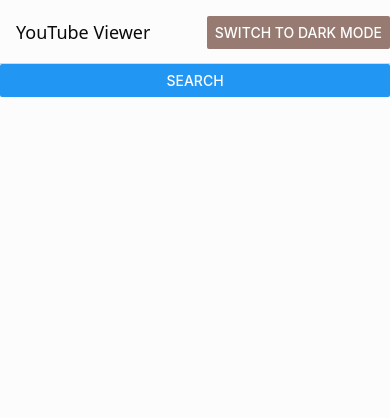
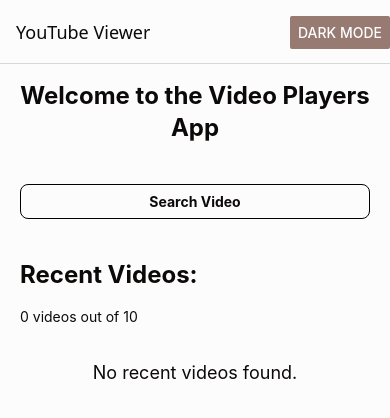
Before and after one commit to shaypahima/tubeViewer-app, a React Native app: screen /Home in a window 390 px wide. Shown: the top 418 px of the page. Built offline with nearby package versions, Linux system fonts and the light colour scheme.

Commit message:
Home page modified, recent watched videos has been added to the home page

```diff
--- a/App.js
+++ b/App.js
@@ -4,6 +4,7 @@ import AppNavigator from './src/navigation/AppNavigator';
 import { QueryClient, QueryClientProvider } from '@tanstack/react-query';
 import { SafeAreaProvider, SafeAreaView } from 'react-native-safe-area-context';
 import { ThemeProvider } from './src/contexts/themeContext';
+import { VideosProvider } from './src/contexts/videosContext';
 // Create a client
 const queryClient = new QueryClient();
 
@@ -14,11 +15,13 @@ export default function App() {
     <QueryClientProvider client={queryClient}>
       <SafeAreaProvider>
         <ThemeProvider>
-        <SafeAreaView className="flex-1">
-          <NavigationContainer>
-            <AppNavigator />
-          </NavigationContainer>
-        </SafeAreaView>
+          <VideosProvider>
+            <SafeAreaView className="flex-1">
+              <NavigationContainer>
+                <AppNavigator />
+              </NavigationContainer>
+            </SafeAreaView>
+          </VideosProvider>
         </ThemeProvider>
       </SafeAreaProvider>
     </QueryClientProvider>
--- a/src/components/UI/Button.jsx
+++ b/src/components/UI/Button.jsx
@@ -3,6 +3,7 @@ import { ThemeContext } from "../../contexts/themeContext";
 import { useContext } from "react";
 
 export default function Button({
+  className,
   title,
   onPress,
   variant = "primary",
@@ -25,11 +26,12 @@ export default function Button({
 
   return (
     <TouchableOpacity
+
       onPress={onPress}
       disabled={disabled}
       className={`px-4 py-2 rounded-lg bg-${getBackgroundColor()} ${
         disabled ? "opacity-50" : ""
-      } border border-${getBackgroundColor()} rounded-lg`}
+      } border border-${getBackgroundColor()} rounded-lg ${className}`}
     >
       <Text className="font-bold text-center" style={{ color: colors.text }}>
         {title}
--- a/src/components/VideoItem.jsx
+++ b/src/components/VideoItem.jsx
@@ -2,17 +2,24 @@ import { Text, Image, TouchableOpacity } from "react-native";
 import { useNavigation } from "@react-navigation/native";
 import { useContext } from "react";
 import { ThemeContext } from "../contexts/themeContext";
+import { VideosContext } from "../contexts/videosContext";
 
-export default function VideoItem({ video }) {
+
+export default function VideoItem({ video, addToRecentVideos = false }) {
   const { colors } = useContext(ThemeContext);
+  // add the video to the recent videos list
+  const { addVideo } = useContext(VideosContext);
+  // get the title and thumbnail of the video
   const { title, thumbnail } = video;
 
   const navigation = useNavigation();
 
-
-
+  // if addToRecentVideos is true, add the video to the recent videos list
   const handlePress = () => {
-    navigation.navigate('Video', { video });
+    if(addToRecentVideos){
+      addVideo(video);
+    }
+    navigation.navigate('Video', { video }); // navigate to the video screen
   };
 
   return (
--- a/src/components/VideoPlayer.jsx
+++ /dev/null
@@ -1,29 +0,0 @@
-import { useState, useCallback } from "react";
-import { Button, View, Alert } from "react-native";
-import YoutubePlayer from "react-native-youtube-iframe";
-
-export default function VideoPlayer({ videoId }) {
-  const [playing, setPlaying] = useState(false);
-
-  const onStateChange = useCallback((state) => {
-    if (state === "ended") {
-      setPlaying(false);
-      Alert.alert("video has finished playing!");
-    }
-  }, []);
-
-  const togglePlaying = useCallback(() => {
-    setPlaying((prev) => !prev);
-  }, []);
-
-  return (
-    <View className="h-80 w-full">
-      <YoutubePlayer
-        height={400}
-        play={playing}
-        videoId={videoId}
-        onChangeState={onStateChange}
-      />
-    </View>
-  );
-}
--- a/src/contexts/videosContext.js
+++ b/src/contexts/videosContext.js
@@ -1,3 +1,46 @@
-import { createContext, useState } from "react";
+import { createContext, useState, useEffect } from "react";
+import AsyncStorage from "@react-native-async-storage/async-storage";
 
 export const VideosContext = createContext();
+
+export const VideosProvider = ({ children }) => {
+  const [recentVideos, setRecentVideos] = useState([]);
+
+  // load recent videos from AsyncStorage when the component mounts
+  useEffect(() => {
+    const loadRecentVideos = async () => {
+      try {
+        const storedVideos = await AsyncStorage.getItem('recentVideos');
+        if (storedVideos) {
+          setRecentVideos(JSON.parse(storedVideos));
+        }
+      } catch (error) {
+        console.error("Failed to load recent videos from storage", error);
+      }
+    };
+
+    loadRecentVideos();
+  }, []);
+
+  // save recent videos to AsyncStorage whenever they change
+  useEffect(() => {
+    const saveRecentVideos = async () => {
+      try {
+        await AsyncStorage.setItem('recentVideos', JSON.stringify(recentVideos));
+      } catch (error) {
+        console.error("Failed to save recent videos to storage", error);
+      }
+    };
+
+    saveRecentVideos();
+  }, [recentVideos]);
+
+  const addVideo = (video) => {
+    setRecentVideos((prevVideos) => {
+      const updatedVideos = [video, ...prevVideos];
+      return updatedVideos.slice(0, 10);
+    });
+  };
+
+  return <VideosContext.Provider value={{ recentVideos, addVideo }}>{children}</VideosContext.Provider>;
+};
--- a/src/navigation/AppNavigator.jsx
+++ b/src/navigation/AppNavigator.jsx
@@ -24,7 +24,7 @@ export default function AppNavigator() {
           headerTintColor: colors.text,
           headerRight: () => (
             <Button
-              title={`Switch to ${theme === 'light' ? 'dark' : 'light'} mode`}
+              title={`${theme === 'light' ? 'dark' : 'light'} mode`}
               onPress={() => toggleTheme(theme === 'light' ? 'dark' : 'light')}
               color={colors.primary}
             />
@@ -40,7 +40,7 @@ export default function AppNavigator() {
           headerTintColor: colors.text,
           headerRight: () => (
             <Button
-              title={`Switch to ${theme === 'light' ? 'dark' : 'light'} mode`}
+              title={`${theme === 'light' ? 'dark' : 'light'} mode`}
               onPress={() => toggleTheme(theme === 'light' ? 'dark' : 'light')}
               color={colors.primary}
             />
@@ -56,7 +56,7 @@ export default function AppNavigator() {
           headerTintColor: colors.text,
           headerRight: () => (
             <Button
-              title={`Switch to ${theme === 'light' ? 'dark' : 'light'} mode`}
+              title={`${theme === 'light' ? 'dark' : 'light'} mode`}
               onPress={() => toggleTheme(theme === 'light' ? 'dark' : 'light')}
               color={colors.primary}
             />
--- a/src/screens/HomeScreen.jsx
+++ b/src/screens/HomeScreen.jsx
@@ -1,19 +1,48 @@
-import { View, Text, Button } from 'react-native';
+import { View, Text, FlatList } from 'react-native';
 import { useNavigation } from '@react-navigation/native';
 import { useContext } from 'react';
 import { ThemeContext } from '../contexts/themeContext';
+import Button from '../components/UI/Button';
+import { VideosContext } from '../contexts/videosContext';
+import VideoItem from '../components/VideoItem';
 
 export default function HomeScreen() {
   const navigation = useNavigation();
-  const { theme, toggleTheme, colors } = useContext(ThemeContext);
+  const { colors } = useContext(ThemeContext);
+  // get the recent videos from the videos context
+  const { recentVideos } = useContext(VideosContext);
 
   return (
-    <View className="flex-1  " style={{ backgroundColor: colors.background }}>
-
+    <View className="flex-1 " style={{ backgroundColor: colors.background }}>
+      <Text className="text-center text-2xl font-bold my-4 mx-5" style={{ color: colors.text }}>
+        Welcome to the Video Players App
+      </Text>
       <Button
-        title="Search"
+        className="my-6 mx-5"
+        variant="primary"
+        title="Search Video"
         onPress={() => navigation.navigate('Search')}
       />
+      <Text className="text-2xl font-bold my-4 mx-5" style={{ color: colors.text }}>
+        Recent Videos:
+      </Text>
+      <Text className="text-sm mb-4 mx-5" style={{ color: colors.text }}>
+        {recentVideos.length} videos out of 10
+      </Text>
+      {/* if there are recent videos, show them in a flatlist */}
+      {recentVideos.length > 0 ? (
+      <FlatList
+        data={recentVideos}
+        contentContainerStyle={{ paddingTop: 10 }}
+        className="flex-1"
+        keyExtractor={(item) => item.videoId}
+          renderItem={({ item }) => <VideoItem video={item} />}
+        />
+      ) : (
+        <Text className="text-center text-lg my-4 mx-5" style={{ color: colors.text }}>
+          No recent videos found.
+        </Text>
+      )}
     </View>
   );
 }
--- a/src/screens/SearchScreen.jsx
+++ b/src/screens/SearchScreen.jsx
@@ -6,6 +6,7 @@ import VideoItem from "../components/VideoItem";
 import { useState, useContext } from "react";
 import { ThemeContext } from "../contexts/themeContext";
 import Button from "../components/UI/Button";
+
 
 export default function SearchScreen() {
   const [keyword, setKeyword] = useState("");
@@ -69,7 +70,7 @@ export default function SearchScreen() {
           contentContainerStyle={{ paddingTop: 10 }}
           keyExtractor={(item) => item.videoId}
           data={data}
-          renderItem={({ item }) => <VideoItem video={item} />}
+          renderItem={({ item }) => <VideoItem video={item} addToRecentVideos={true} />}
         />
       )}
     </View>
--- a/src/screens/VideoScreen.jsx
+++ b/src/screens/VideoScreen.jsx
@@ -2,7 +2,8 @@ import { View, Text } from "react-native";
 import { useContext } from "react";
 import { ThemeContext } from "../contexts/themeContext";
 import { useNavigation } from "@react-navigation/native";
-import VideoPlayer from "../components/VideoPlayer";
+import YoutubePlayer from "react-native-youtube-iframe";
+import Button from "../components/UI/Button";
 
 
 export default function VideoScreen({ route }) {
@@ -25,22 +26,32 @@ export default function VideoScreen({ route }) {
     );
   }
 
-  console.log(video);
   return (
-    <View
-      className="flex-1"
-      style={{ backgroundColor: colors.secondary }}
-    >
-      <Text className="text-2xl font-bold my-6 mx-2" style={{ color: colors.text }}>
+    <View className="flex-1" style={{ backgroundColor: colors.secondary }}>
+      <Text
+        className="text-2xl font-bold my-6 mx-2"
+        style={{ color: colors.text }}
+      >
         {title}
       </Text>
-      <VideoPlayer videoId={videoId} />
+      <View className="h-80 w-full">
+        <YoutubePlayer
+          height={400}
+          videoId={videoId}
+        />
+      </View>
       <Text className="text-lg font-bold mb-4" style={{ color: colors.text }}>
         Description
       </Text>
       <Text className="text-sm mb-4" style={{ color: colors.text }}>
         {description}
       </Text>
+      <Button
+        className="my-6 mx-5"
+        title="Back to the Home Screen"
+        onPress={() => navigation.navigate('Home')}
+        variant="secondary"
+      />
     </View>
   );
 }
```
